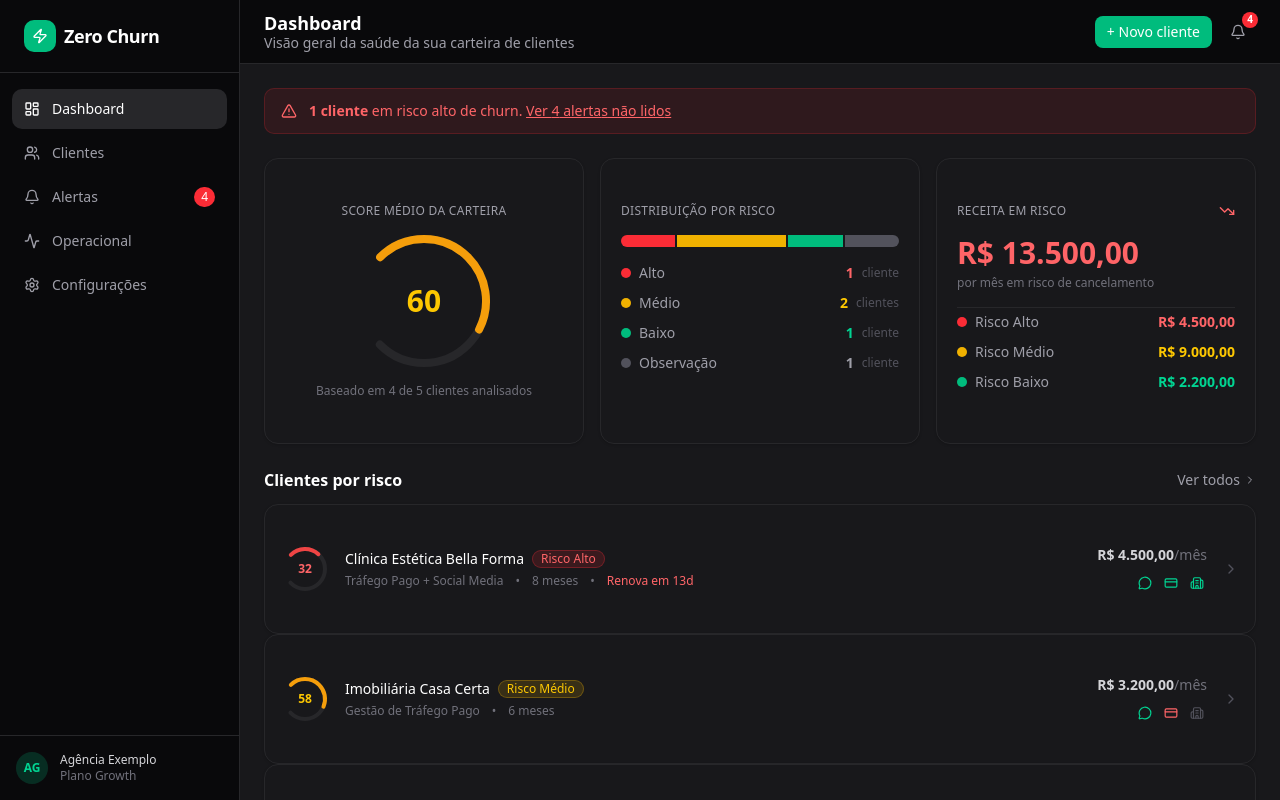
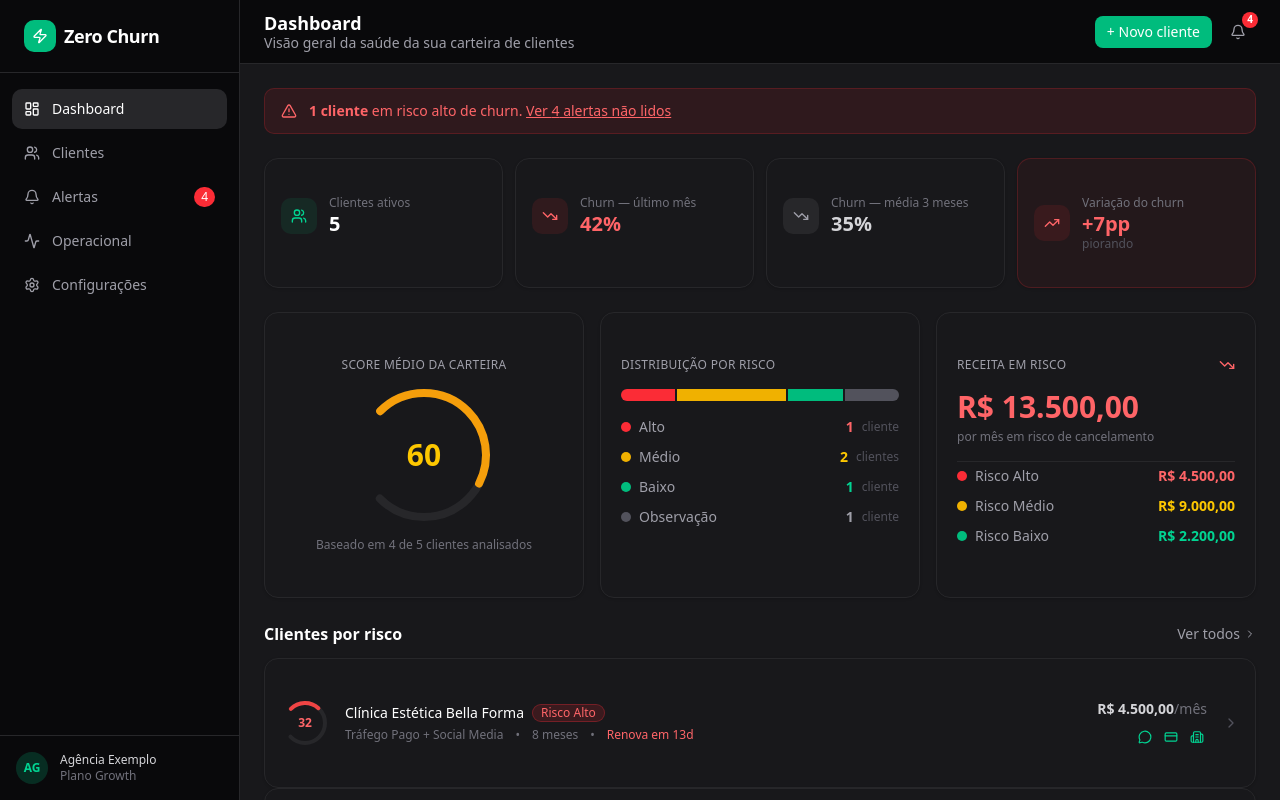
Before and after one commit to arthurfbrandos-opb/zero-churn, a Next.js app: page /dashboard in a window 1280 px wide. Shown: the top 800 px of the page. Built offline with nearby package versions, Linux system fonts and the light colour scheme.

Commit message:
feat: dashboard — clientes ativos, churn último mês vs média 3 meses e variação com indicador de tendência

```diff
--- a/src/app/(dashboard)/dashboard/page.tsx
+++ b/src/app/(dashboard)/dashboard/page.tsx
@@ -1,5 +1,5 @@
 import Link from 'next/link'
-import { ChevronRight, AlertTriangle, Clock, TrendingDown } from 'lucide-react'
+import { ChevronRight, AlertTriangle, Clock, TrendingDown, TrendingUp, Users, Minus } from 'lucide-react'
 import { Header } from '@/components/layout/header'
 import { Button } from '@/components/ui/button'
 import { Card, CardContent } from '@/components/ui/card'
@@ -12,6 +12,9 @@ import {
   getAverageHealthScore,
   getRevenueByRisk,
   getRiskCounts,
+  getActiveClientsCount,
+  getLastMonthAvgChurn,
+  getLast3MonthsAvgChurn,
   mockAlerts,
 } from '@/lib/mock-data'
 import { ChurnRisk } from '@/types'
@@ -46,6 +49,10 @@ export default function DashboardPage() {
   const unreadAlerts = mockAlerts.filter((a) => !a.isRead).length
   const totalClients = clients.length
   const totalWithScore = clients.filter((c) => c.healthScore).length
+  const activeClients = getActiveClientsCount()
+  const churnLastMonth = getLastMonthAvgChurn()
+  const churnLast3Months = getLast3MonthsAvgChurn()
+  const churnDelta = churnLastMonth - churnLast3Months
 
   const riskDistribution = [
     { label: 'Alto',        count: riskCounts.high,       color: 'bg-red-500',     textColor: 'text-red-400',     revenue: revenueByRisk.high   },
@@ -87,6 +94,76 @@ export default function DashboardPage() {
             </p>
           </div>
         )}
+
+        {/* ─── Métricas rápidas ───────────────────────────────────── */}
+        <div className="grid grid-cols-2 lg:grid-cols-4 gap-3">
+
+          {/* Clientes ativos */}
+          <Card className="bg-zinc-900 border-zinc-800">
+            <CardContent className="px-4 py-3 flex items-center gap-3">
+              <div className="w-9 h-9 rounded-lg bg-emerald-500/10 flex items-center justify-center shrink-0">
+                <Users className="w-4 h-4 text-emerald-400" />
+              </div>
+              <div>
+                <p className="text-zinc-500 text-xs">Clientes ativos</p>
+                <p className="text-white text-xl font-bold leading-tight">{activeClients}</p>
+              </div>
+            </CardContent>
+          </Card>
+
+          {/* Churn médio — último mês */}
+          <Card className="bg-zinc-900 border-zinc-800">
+            <CardContent className="px-4 py-3 flex items-center gap-3">
+              <div className="w-9 h-9 rounded-lg bg-red-500/10 flex items-center justify-center shrink-0">
+                <TrendingDown className="w-4 h-4 text-red-400" />
+              </div>
+              <div>
+                <p className="text-zinc-500 text-xs">Churn — último mês</p>
+                <p className="text-red-400 text-xl font-bold leading-tight">{churnLastMonth}%</p>
+              </div>
+            </CardContent>
+          </Card>
+
+          {/* Churn médio — últimos 3 meses */}
+          <Card className="bg-zinc-900 border-zinc-800">
+            <CardContent className="px-4 py-3 flex items-center gap-3">
+              <div className="w-9 h-9 rounded-lg bg-zinc-800 flex items-center justify-center shrink-0">
+                <TrendingDown className="w-4 h-4 text-zinc-400" />
+              </div>
+              <div>
+                <p className="text-zinc-500 text-xs">Churn — média 3 meses</p>
+                <p className="text-zinc-300 text-xl font-bold leading-tight">{churnLast3Months}%</p>
+              </div>
+            </CardContent>
+          </Card>
+
+          {/* Variação */}
+          <Card className={`border ${churnDelta > 0 ? 'bg-red-500/5 border-red-500/20' : churnDelta < 0 ? 'bg-emerald-500/5 border-emerald-500/20' : 'bg-zinc-900 border-zinc-800'}`}>
+            <CardContent className="px-4 py-3 flex items-center gap-3">
+              <div className={`w-9 h-9 rounded-lg flex items-center justify-center shrink-0 ${
+                churnDelta > 0 ? 'bg-red-500/10' : churnDelta < 0 ? 'bg-emerald-500/10' : 'bg-zinc-800'
+              }`}>
+                {churnDelta > 0
+                  ? <TrendingUp className="w-4 h-4 text-red-400" />
+                  : churnDelta < 0
+                  ? <TrendingDown className="w-4 h-4 text-emerald-400" />
+                  : <Minus className="w-4 h-4 text-zinc-400" />
+                }
+              </div>
+              <div>
+                <p className="text-zinc-500 text-xs">Variação do churn</p>
+                <p className={`text-xl font-bold leading-tight ${
+                  churnDelta > 0 ? 'text-red-400' : churnDelta < 0 ? 'text-emerald-400' : 'text-zinc-400'
+                }`}>
+                  {churnDelta > 0 ? '+' : ''}{churnDelta}pp
+                </p>
+                <p className="text-zinc-600 text-xs leading-tight">
+                  {churnDelta > 0 ? 'piorando' : churnDelta < 0 ? 'melhorando' : 'estável'}
+                </p>
+              </div>
+            </CardContent>
+          </Card>
+        </div>
 
         {/* ─── Resumo visual ──────────────────────────────────────── */}
         <div className="grid grid-cols-1 lg:grid-cols-3 gap-4">
--- a/src/lib/mock-data.ts
+++ b/src/lib/mock-data.ts
@@ -14,6 +14,17 @@ import {
   Integration,
   ActionItem,
 } from '@/types'
+
+// ─────────────────────────────────────────────
+// HISTÓRICO MENSAL DE CHURN
+// ─────────────────────────────────────────────
+
+export const mockChurnHistory = [
+  { month: 'Nov/25', avgChurnProbability: 24 },
+  { month: 'Dez/25', avgChurnProbability: 28 },
+  { month: 'Jan/26', avgChurnProbability: 35 },
+  { month: 'Fev/26', avgChurnProbability: 42 }, // mês atual
+]
 
 // ─────────────────────────────────────────────
 // AGÊNCIA
@@ -364,6 +375,20 @@ export function getAverageHealthScore(): number {
   return Math.round(total / clientsWithScore.length)
 }
 
+export function getActiveClientsCount(): number {
+  const now = new Date()
+  return mockClients.filter((c) => new Date(c.contractEndDate) > now).length
+}
+
+export function getLastMonthAvgChurn(): number {
+  return mockChurnHistory[mockChurnHistory.length - 1].avgChurnProbability
+}
+
+export function getLast3MonthsAvgChurn(): number {
+  const last3 = mockChurnHistory.slice(-3)
+  return Math.round(last3.reduce((sum, m) => sum + m.avgChurnProbability, 0) / last3.length)
+}
+
 export function getRiskCounts() {
   const counts = { high: 0, medium: 0, low: 0, observacao: 0 }
   mockClients.forEach((c) => {
```
